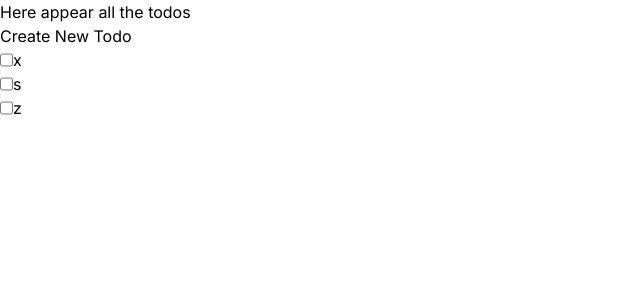
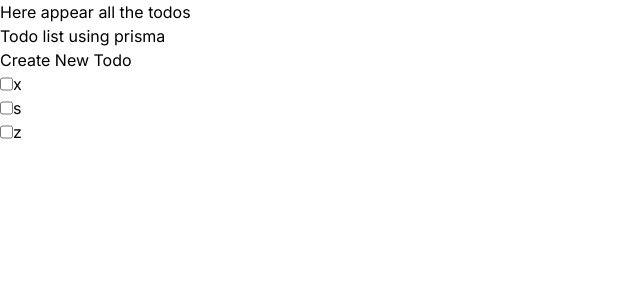
Before and after one commit to Tabindanoor/NEXT-InputField, a Next.js app: page / in a window 1280 px wide. Shown: the top 300 px of the page, without its empty margins (0-640 px from the left). Built offline with nearby package versions, Linux system fonts and the light colour scheme.

Commit message:
checkbox

```diff
--- a/src/app/page.tsx
+++ b/src/app/page.tsx
@@ -8,6 +8,7 @@
   return (
     <div>
       <p>Here appear all the todos </p>
+      <p>Todo list using prisma </p>
 
       <Link href={"/"} >Create New Todo</Link>
 
--- a/src/components/New.tsx
+++ b/src/components/New.tsx
@@ -2,12 +2,11 @@
 import React, { useState } from 'react'
 
 const New = () => {
-  const [input, setInput] = useState("")
+  // const [input, setInput] = useState("")
   return (
     <div>
         <p>ADD NEW TODOS HERE</p>
         <input type="text"
-              onChange={(e)=>setInput(e.target.value)}
               className='bg-slate-500'/>
     </div>
   )
```
